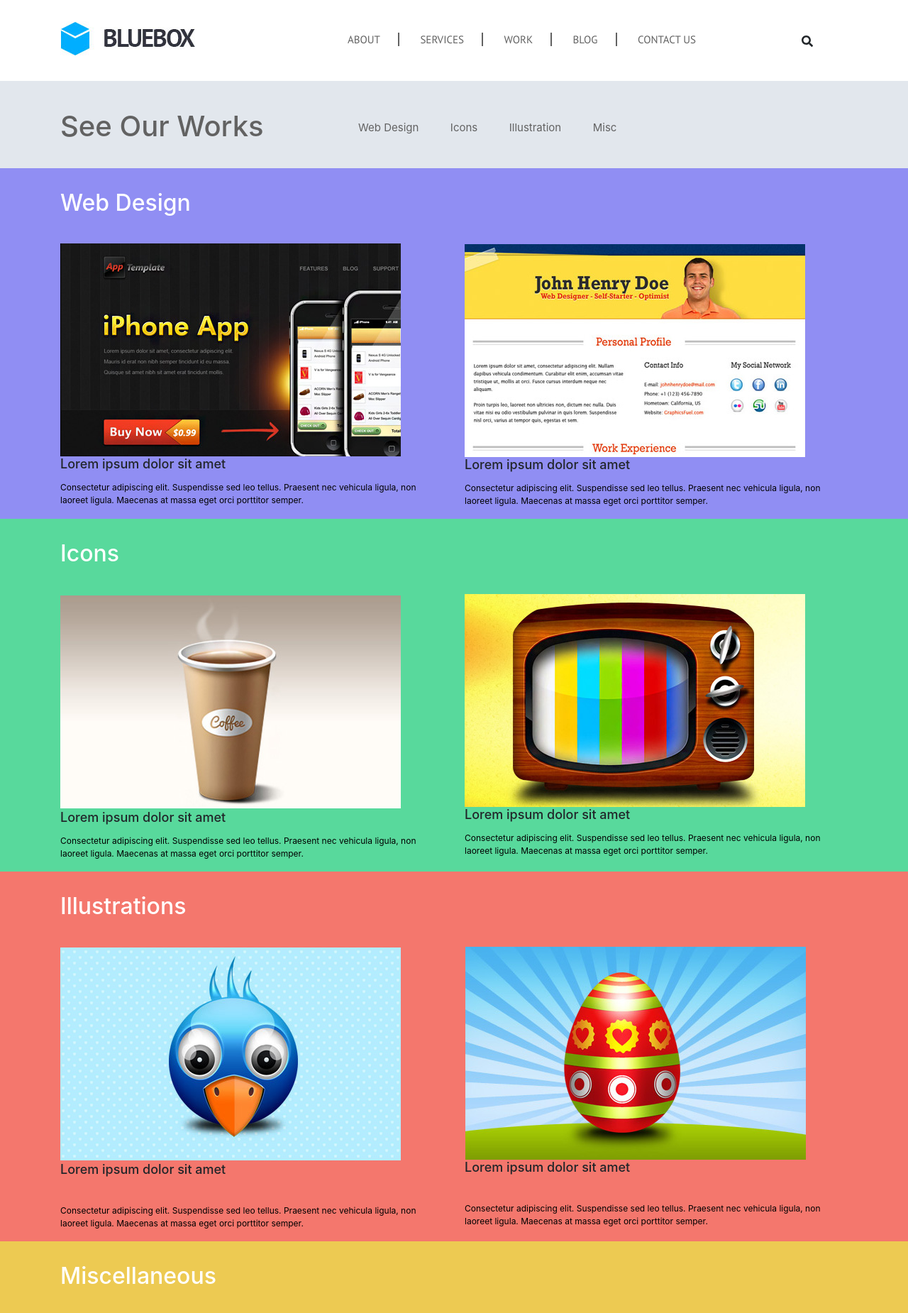
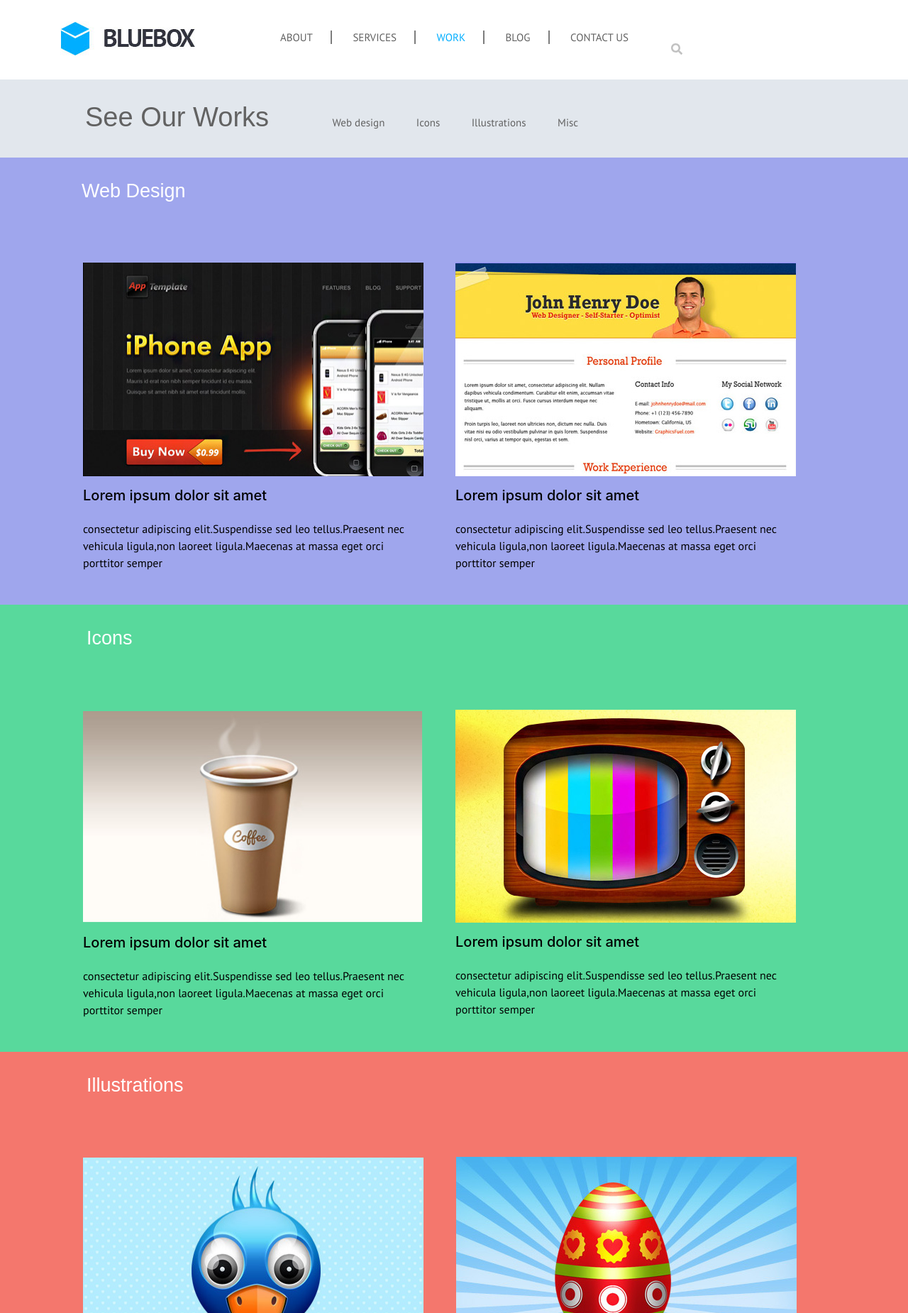
Before and after one commit to Francisco-splee/Bluebox, a plain HTML site: page index.html in a window 1280 px wide. Shown: the top 1850 px of the page at 71% size. Drawn offline with nearby package versions, Linux system fonts and the light colour scheme.

Commit message:
cambio de estilos

```diff
--- a/CSS/estilos.css
+++ b/CSS/estilos.css
@@ -1,44 +1,309 @@
-#header-top{padding-top: 30px;padding-bottom: 30px;}
-#header-top nav{margin-top: 13px;}
-#header-top nav ul{list-style: none; padding-left: 0;}
-#header-top nav ul li{display: inline-block;}
-#header-top nav ul li a{text-decoration: none; color: #626262; font-size: 15px; padding: 0px 25px ; border-right: 2px solid #626262;font-family: 'PT Sans', 'sans-serif';}
-#header-top nav ul li:last-child a{padding-right: 0; border-right: none;}
-#header-top nav ul li a:hover, .menu-activo{color:#00AEFF;}
-
-#buscador-header{margin-top: 16px;}
-
-#see-our-work{background: #e2e7ed; padding-top: 40px; padding-bottom: 10px;}
-#see-our-work h1{color: #626262;}
-#see-our-work nav{margin-top: -5px;}
-#see-our-work nav ul{list-style: none; padding: 0px 20px;}
-#see-our-work nav ul li{display: inline-block; color:#626262; list-style: none; font-size: 15px; padding: 20px;}
-
-#web-design{background: #908ef3; overflow:auto;}
-#web-design p{padding-top: 5px; font-size: 15pt; color: #000000;}
-#web-design h2{color: #ffffff; padding-top:30px; padding-bottom: 30px;}
-
-#icons {background: #58d99c; overflow:auto}
-#icons h2{color: #ffffff; padding-top:30px; padding-bottom: 30px;}
-#icons p{padding-top: 5px; font-size: 30px; color: #000000;}
-
-#Illustrations{background: #f4776d; overflow:auto}
-#Illustrations h2{color: #ffffff; padding-top:30px; padding-bottom: 30px;}
-#Illustrations p{padding-top: 30px; font-size: 30px; color: #000000}
-
-#Miscellaneous{background: #edca52;overflow:auto}
-#Miscellaneous h2{color: #ffffff; padding-top:30px; padding-bottom: 30px;}
-#Miscellaneous p{padding-top: 30px; font-size: 30px; color: #000000}
-
-#menu-footer{background: #31333e;}
-#menu-footer nav{padding-top:50px;}
-#menu-footer nav ul{list-style: none; padding-inline-start: 5px;}
-#menu-footer nav ul li{display: inline-block;}
-#menu-footer nav ul li a{border-right: 1px solid; text-decoration: none; padding: 0px 5px ; color: #ffffff; font-size: 	10px;}
-#menu-footer nav ul li:last-child a{padding-right: 0; border-right: none;}
-#menu-footer p{color: #ffffff; padding-left: 10px; font-size: 10px;}
-
-.boxInfo h3{font-size: 18px;}
-.boxInfo p{font-size: 12px !important;
+#header-top{
+padding-top: 30px;
+padding-bottom: 30px;
 }
-.alignrigth{margin-top: 50px; text-align: right;}
+nav{
+	margin-top:10px;
+}
+nav ul{
+	list-style: none;padding-left: 0;
+}
+nav ul li{
+	display: inline-block;
+}
+nav ul li a{
+	text-decoration: none;color: #626262;font-size: 15px;padding: 0px 25px; border-right: 2px solid #7d7d7d;font-family: 'PT Sans', sans-serif;
+}
+nav ul li:last-child a{
+	padding-right: 0; border-right: none;
+}
+nav ul li a:hover, .menu-activo{
+color: #00aeff;
+}
+#buscador-header form button{
+	border: none;
+	background: #ffffff;
+	color: #c1c1c1;
+}
+#buscador-header form input{
+	border: none;
+}
+#header-lower{
+	padding-top: 15px;
+	padding-bottom: 15px;
+	width: 100%;
+	height: 110px;
+	border-bottom: 0px solid #000000;
+	background: #e2e7ed;
+}
+#header-lower nav ul li a{
+	padding: 0px 20px;
+	border: 0px solid #ccc;
+	font-family: 'PT Sans', sans-serif;
+}
+#header-lower nav ul span{
+	padding: 20px 65px;
+	border: 0px solid #ccc;
+	font-size: 38px;
+	padding-left: 120px;
+	padding-bottom: 20px;
+	font-family: myriad-pro, sans-serif; color: #626262;
+}
+#menu-one{
+	padding-top: 65px;
+	padding-bottom: 65px;
+	width: 100%;
+	height: 630px;
+	border-bottom: 0px solid;
+	background: #9fa6ed;
+	padding: 17px;
+}
+#menu-one nav ul span{
+	font-size: 27px;
+	color: #ffffff;
+	border: 0px solid #ccc;
+	padding-top: 50px;
+	padding-left: 115px;
+	padding-right: 20px;
+	padding-bottom: 50px;
+	font-family: myriad-pro, sans-serif;
+	padding: 10px 113px;
+}
+#categoria{
+	width: 100%;
+	height: auto; overflow: hidden;
+	border: 0px solid;
+	margin-top: 10px;
+}
+.uno{
+	padding: 54px 40px;
+	padding-left: 85px;
+	width: 600px;
+	height: 500px;
+	border: 0px solid;
+	float: left;
+}
+.tema{
+	padding: 15px 0px;
+	color: #000000;
+}
+.texto{
+	font-family: 'PT Sans', sans-serif;
+	color: #000000;
+	padding-left: 0px;
+}
+.dos {
+	margin-left: 10px;
+	padding: 54px 0px;
+}
+#menu-two{
+	padding-top: 65px;
+	padding-bottom: 65px;
+	width: 100%;
+	height: 630px;
+	border-bottom: 0px solid #000000;
+	background: #58d99c;
+		padding: 17px;
+}
+#menu-two nav ul span{
+	padding: 0px 20px;
+	font-size: 27px;
+	color: #ffffff;
+	border: 0px solid #ccc;
+	padding-left: 120px;
+	font-family: myriad-pro, sans-serif;
+}
+#categoria{
+	width: 100%;
+	height: auto; overflow: hidden;
+	border: 0px solid;
+	margin-top: 10px;
+}
+.uno{
+	padding: 54px 40px;
+	padding-left: 85px;
+	width: 600px;
+	height: 500px;
+	border: 0px solid;
+	float: left;
+}
+.tema{
+	padding: 15px 0px;
+	color: #000000;
+}
+.texto{
+	font-family: 'PT Sans', sans-serif;
+	color: #000000;
+	padding-left: 0px;
+}
+.dos {
+	margin-left: 10px;
+	padding: 54px 0px;
+}
+#menu-three{
+	padding-top: 65px;
+	padding-bottom: 65px;
+	width: 100%;
+	height: 630px;
+	border-bottom: 0px solid #000000;
+	background: #f4776d;
+	padding: 17px;
+}
+#menu-three nav ul span{
+	padding: 0px 20px;
+	font-size: 27px;
+	color: #ffffff;
+	border: 0px solid #ccc;
+	padding-left: 120px;
+	font-family: myriad-pro, sans-serif;
+}
+#categoria{
+	width: 100%;
+	height: auto; overflow: hidden;
+	border: 0px solid;
+	margin-top: 10px;
+}
+.uno{
+	padding: 54px 40px;
+	padding-left: 85px;
+	width: 600px;
+	height: 500px;
+	border: 0px solid;
+	float: left;
+}
+.tema{
+	padding: 15px 0px;
+	color: #000000;
+}
+.texto{
+	font-family: 'PT Sans', sans-serif;
+	color: #000000;
+	padding-left: 0px;
+}
+.dos {
+	margin-left: 10px;
+	padding: 54px 0px;
+}
+#menu-four{
+	padding-top: 65px;
+	padding-bottom: 65px;
+	width: 100%;
+	height: 630px;
+	border-bottom: 0px solid #000000;
+	background: #edca52;
+	padding: 17px;
+}
+#menu-four nav ul span{
+	padding: 0px 20px;
+	font-size: 27px;
+	color: #ffffff;
+	border: 0px solid #ccc;
+	padding-left: 120px;
+	font-family: myriad-pro, sans-serif;
+}
+#categoria{
+	width: 100%;
+	height: auto; overflow: hidden;
+	border: 0px solid #000000;
+	margin-top: 10px;
+}
+.uno{
+	padding: 54px 40px;
+	padding-left: 85px;
+	width: 600px;
+	height: 500px;
+	border: 0px solid #000000;
+	float: left;
+}
+.tema{
+	padding: 15px 0px;
+	color: #000000;
+}
+.texto{
+	font-family: 'PT Sans', sans-serif;
+	color: #000000;
+	padding-left: 0px;
+}
+.dos {
+	margin-left: 10px;
+	padding: 54px 0px;
+}
+#header-final{
+	padding-top: 15px;
+	padding-bottom: 15px;
+	width: 100%;
+	height: 225px;
+	border-bottom: 0px solid #000000;
+	background: #31333e;
+}
+.tres{
+	font-family: 'PT Sans', sans-serif;
+	color: #ffffff;
+	padding: 0px 15px;
+	border: 0px solid #e70811;
+}
+.cuatro{
+	font-family: 'PT Sans', sans-serif;
+	color: #ffffff;
+	padding: 0px 15px;
+	font-size: 11px;
+}
+#menu-final{
+	padding: 54px 20px;
+	padding-left: 85px;
+	width: 700px;
+	height: 200px;
+	border: 0px solid #e70811;
+	float: left;
+}
+#menu-final nav ul li a{
+	font-family: 'PT Sans', sans-serif;
+	color: #ffffff;
+	float: left;
+	padding: 0px 15px;
+}
+#icons{
+	padding: 60px 0px;
+	padding-left: 80px;
+	width: 500px;
+	height: 100px;
+	border: 0px solid #e70811;
+	float: left;
+	padding-right: 50px;
+}
+#icons form button{
+	border: none;
+}
+.cinco{
+	padding-left: 108px
+}
+.facebook{
+	color: #ffffff;
+	background: #23599c;
+}
+.linkedin{
+	color: #ffffff;
+	background: #006dc4;
+}
+.twitter{
+	color: #ffffff;
+	background: #00c7f8;
+}
+.pinterest{
+	color: #ffffff;
+	background: #e70811;
+}
+.basketball{
+	color: #ffffff;
+	background: #ff5c96;
+}
+.google{
+	color: #ffffff;
+	background: #f23c2a;
+}
+#margen{
+	width: 100%;
+	height: auto; overflow: hidden;
+	border: 0px solid #000000;
+	margin-top: 10px;
+}
--- a/index.html
+++ b/index.html
@@ -3,18 +3,17 @@
 <head>
 	<meta charset="UTF-8">
 	<title>Document</title>
-	<link href="https://fonts.googleapis.com/css?family=PT+Sans:400,700&display=swap" rel="stylesheet">
-	<link rel="stylesheet" href="https://maxcdn.bootstrapcdn.com/bootstrap/4.0.0/css/bootstrap.min.css">
-<link rel="stylesheet" href="CSS/estilos.css">
+	<link rel="stylesheet" type="text/css" href="css/estilos.css">
 </head>
+<link href="https://fonts.googleapis.com/css?family=PT+Sans&display=swap" rel="stylesheet">
+<link rel="stylesheet" href="https://stackpath.bootstrapcdn.com/bootstrap/4.3.1/css/bootstrap.min.css">
 <body>
-	<div class="container-fluid">
 	<div id="header-top" class="container">
 	 	<div class="row">
-				<div id="logo" class="col-sm-4">
-					<img src="Img/logo.jpg" alt="bluebox">
+			<div id="logo" class="col-sm-3">
+				<img src="img/logo.jpg" alt="logotipo Bluebox">
 			</div>
-				<div id="menu-header" class="col-sm-7">
+		<div id="menu-header" class="col-sm-6">
 			<nav>
 				<ul>
 					<li><a href="#">ABOUT</a></li>
@@ -25,138 +24,146 @@
 				</ul>
 			</nav>
 		</div>
-
-		<div id="buscador-header" class="col-sm-1" >
-					<!-- <form action="#">
+			<div id="buscador-header" class="col-sm-3">
+				<form action="#">
 					<input type="text">
-					<button> -->
-						<i class="fas fa-search"></i>
-					<!-- </button> -->
-				<!-- </form> -->
+					<button><i class="fas fa-search"></i></button>
+				</form>
 			</div>
 		</div>
 	</div>
-	</div>
-
-
-<div id="see-our-work" class="container-fluid">
-		<div class="container">
+	<div id="header-lower" class="col-sm-12">
 		<div class="row">
-				<div class="col-sm-4">
-					<h1>See Our Works<h1>
-				</div>
-					<div id="works" class="col-sm-8">
 			<nav>
 				<ul>
-					 		<li>Web Design</li>
-					 		<li>Icons</li>
-							<li>Illustration</li>
-							<li>Misc</li>
+					<span>See Our Works</span>
+					<li><a href="#">Web design</a></li>
+					<li><a href="#">Icons</a></li>
+					<li><a href="#">Illustrations</a></li>
+					<li><a href="#">Misc</a></li>
 				</ul>
 			</nav>
 		</div>
 	</div>
+	<div id="menu-one" class="col-sm-12">
+		<div class="row">
+			<nav>
+				<ul>
+					<span>Web Design</span>
+				</ul>
+			</nav>
+		</div>
+		<section id="categoria" class="col-sm-12">
+			<section class="uno">
+				<img src="img/phone.jpg" alt="iphone" width="480" height="301">
+				<h5 class="tema">Lorem ipsum dolor sit amet</h5>
+				<p class="texto">consectetur adipiscing elit.Suspendisse sed leo tellus.Praesent nec vehicula ligula,non laoreet ligula.Maecenas at massa eget orci porttitor semper</p>
+			</section>
+			<section class="uno dos">
+				<img src="img/experience.jpg" alt="personal">
+				<h5 class="tema">Lorem ipsum dolor sit amet</h5>
+				<p class="texto">consectetur adipiscing elit.Suspendisse sed leo tellus.Praesent nec <br> vehicula ligula,non laoreet ligula.Maecenas at massa eget orci <br> porttitor semper</p>
+			</section>
+		</section>
+	</div>
+	<div id="menu-two" class="col-sm-12">
+		<div class="row">
+			<nav>
+				<ul>
+					<span>Icons</span>
+				</ul>
+			</nav>
+		</div>
+		<section id="categoria" class="col-sm-12">
+			<section class="uno">
+				<img src="img/coffe.jpg" alt="cafe" width="480" height="301">
+				<h5 class="tema">Lorem ipsum dolor sit amet</h5>
+				<p class="texto">consectetur adipiscing elit.Suspendisse sed leo tellus.Praesent nec vehicula ligula,non laoreet ligula.Maecenas at massa eget orci porttitor semper</p>
+			</section>
+			<section class="uno dos">
+				<img src="img/tv.jpg" alt="television">
+				<h5 class="tema">Lorem ipsum dolor sit amet</h5>
+				<p class="texto">consectetur adipiscing elit.Suspendisse sed leo tellus.Praesent nec <br> vehicula ligula,non laoreet ligula.Maecenas at massa eget orci <br> porttitor semper</p>
+			</section>
+		</section>
+	</div>
+	<div id="menu-three" class="col-sm-12">
+		<div class="row">
+			<nav>
+				<ul>
+					<span>Illustrations</span>
+				</ul>
+			</nav>
+		</div>
+		<section id="categoria" class="col-sm-12">
+			<section class="uno">
+				<img src="img/azul.jpg" alt="pajaro" width="480" height="301">
+				<h5 class="tema">Lorem ipsum dolor sit amet</h5>
+				<p class="texto">consectetur adipiscing elit.Suspendisse sed leo tellus.Praesent nec vehicula ligula,non laoreet ligula.Maecenas at massa eget orci porttitor semper</p>
+			</section>
+			<section class="uno dos">
+				<img src="img/huevo.jpg" alt="huevo">
+				<h5 class="tema">Lorem ipsum dolor sit amet</h5>
+				<p class="texto">consectetur adipiscing elit.Suspendisse sed leo tellus.Praesent nec <br> vehicula ligula,non laoreet ligula.Maecenas at massa eget orci <br> porttitor semper</p>
+			</section>
+		</section>
+	</div>
+	<div id="menu-four" class="col-sm-12">
+		<div class="row">
+			<nav>
+				<ul>
+					<span>Miscellaneous</span>
+				</ul>
+			</nav>
+		</div>
+		<section id="categoria" class="col-sm-12">
+			<section class="uno">
+				<img src="img/cohete.jpg" alt="nave" width="480" height="301">
+				<h5 class="tema">Lorem ipsum dolor sit amet</h5>
+				<p class="texto">consectetur adipiscing elit.Suspendisse sed leo tellus.Praesent nec vehicula ligula,non laoreet ligula.Maecenas at massa eget orci porttitor semper</p>
+			</section>
+			<section class="uno dos">
+				<img src="img/caja.jpg" alt="caja">
+				<h5 class="tema">Lorem ipsum dolor sit amet</h5>
+				<p class="texto">consectetur adipiscing elit.Suspendisse sed leo tellus.Praesent nec <br> vehicula ligula,non laoreet ligula.Maecenas at massa eget orci <br> porttitor semper</p>
+			</section>
+		</section>
+	</div>
+	<div id="header-final" class="col-sm-12">
+	 	<div class="row">
+			<section id="margen" class="col-sm-12">
+				<section id="menu-final">
+					<div>
+						<nav>
+							<ul>
+								<li><a href="#">HOME</a></li>
+								<li><a href="#">ABOUT</a></li>
+								<li><a href="#">SERVICES</a></li>
+								<li><a href="#">WORK</a></li>
+								<li><a href="#">BLOG</a></li>
+								<li><a href="#">CONTACT US</a></li>
+							</ul>
+						</nav>
+					</div>
+					<p class="tres">© 2013 BlueBox. All Rights Reserved.</p>
+					<p class="cuatro">The Logos used in the design are the property of their respective owners/copyright holders.</p>
+				</section>
+				<section id="icons">
+					<form action="#" class="cinco">
+						<button class="facebook"><i class="fab fa-facebook-f"></i></button>
+						<button class="linkedin"><i class="fab fa-linkedin-in"></i></button>
+						<button class="twitter"><i class="fab fa-twitter"></i></button>
+						<button class="pinterest"><i class="fab fa-pinterest-p"></i></button>
+						<button class="basketball"><i class="fas fa-basketball-ball"></i></button>
+						<button class="google"><i class="fab fa-google-plus-g"></i></button>
+					</form>
+				</section>
+			</section>
 		</div>
 	</div>
-<div id="web-design" class="container-fluid">
-	<div class="container">
-		<h2>Web Design</h2>
-		<div class="row boxInfo">
-			<div class="col-sm-6">
-				<img src="Img/phone.jpg" class="img-fluid">
-				<h3>Lorem ipsum dolor sit amet </h3>
-				<p>Consectetur adipiscing elit. Suspendisse sed leo tellus. Praesent nec vehicula ligula, non laoreet ligula. Maecenas at massa eget orci porttitor semper.</p>
-			</div>
-			<div class="col-sm-6">
-				<img src="Img/experience.jpg" class="img-fluid">
-				<h3>Lorem ipsum dolor sit amet </h3>
-				<p>Consectetur adipiscing elit. Suspendisse sed leo tellus. Praesent nec vehicula ligula, non laoreet ligula. Maecenas at massa eget orci porttitor semper.</p>
-			</div>
-		</div>
-	</div>
-</div>
-<div id="icons" class="container-fluid">
-	<div class="container">
-		<h2>Icons</h2>
-<div class="row boxInfo">
-		<div class="col-sm-6">
-		<img src="Img/coffe.jpg" class="img-fluid">
-						<h3>Lorem ipsum dolor sit amet </h3>
-						<p>Consectetur adipiscing elit. Suspendisse sed leo tellus. Praesent nec vehicula ligula, non laoreet ligula. Maecenas at massa eget orci porttitor semper.</p>
-		</div>
-		<div class="col-sm-6">
-						<img src="Img/tv.jpg" class="img-fluid">
-						<h3>Lorem ipsum dolor sit amet </h3>
-						<p>Consectetur adipiscing elit. Suspendisse sed leo tellus. Praesent nec vehicula ligula, non laoreet ligula. Maecenas at massa eget orci porttitor semper.</p>
-				</div>
-		</div>
-	</div>
-</div>
-<div id="Illustrations" class="container-fluid">
-	<div class="container">
-		<h2>Illustrations</h2>
-<div class="row boxInfo">
-		<div class="col-sm-6">
-		<img src="Img/Azul.jpg" class="img-fluid">
-						<h3>Lorem ipsum dolor sit amet </h3>
-						<p>Consectetur adipiscing elit. Suspendisse sed leo tellus. Praesent nec vehicula ligula, non laoreet ligula. Maecenas at massa eget orci porttitor semper.</p>
-		</div>
-		<div class="col-sm-6">
-						<img src="Img/huevo.jpg" class="img-fluid">
-						<h3>Lorem ipsum dolor sit amet </h3>
-						<p>Consectetur adipiscing elit. Suspendisse sed leo tellus. Praesent nec vehicula ligula, non laoreet ligula. Maecenas at massa eget orci porttitor semper.</p>
-				</div>
-		</div>
-	</div>
-</div>
-<div id="Miscellaneous" class="container-fluid">
-	<div class="container">
-		<h2>Miscellaneous</h2>
-<div class="row boxInfo">
-		<div class="col-sm-6">
-		<img src="Img/cohete.jpg" class="img-fluid">
-						<h3>Lorem ipsum dolor sit amet </h3>
-						<p>Consectetur adipiscing elit. Suspendisse sed leo tellus. Praesent nec vehicula ligula, non laoreet ligula. Maecenas at massa eget orci porttitor semper.</p>
-		</div>
-		<div class="col-sm-6">
-						<img src="Img/caja.jpg" class="img-fluid">
-						<h3>Lorem ipsum dolor sit amet </h3>
-						<p>Consectetur adipiscing elit. Suspendisse sed leo tellus. Praesent nec vehicula ligula, non laoreet ligula. Maecenas at massa eget orci porttitor semper.</p>
-				</div>
-		</div>
-	</div>
-</div>
-<div id="menu-footer" class="container-fluid">
-	<div class="container">
-		<div class="row">
-		<div class="col-sm-6">
-<nav>
-	<ul>
-		<li><a href="#">Home</a></li>
-		<li><a href="#">About</a></li>
-		<li><a href="#">Services</a></li>
-		<li><a href="#">Work</a></li>
-		<li><a href="#">Blog</a></li>
-		<li><a href="#">Contact us</a></li>
-		</ul>
-</nav>
-<p>© 2013 BlueBox.All Rights Reserved.</p>
-<p>The logos used in the design are the property of their respective owners / copyright holders.</p>
-	</div>
-		<div class="col-sm-6 alignrigth">
-<img src="Img/facebook.png" alt="">
-<img src="Img/linkedin.png" alt="">
-<img src="Img/twitter.png" alt="">
-<img src="Img/pinterest.png" alt="">
-<img src="Img/dribbble.png" alt="">
-<img src="Img/google-plus.png" alt="">
-
-		</div>
-				</div>
-		</div>
-</div>
+	<script src="https://code.jquery.com/jquery-3.3.1.slim.min.js"></script>
+<script src="https://cdnjs.cloudflare.com/ajax/libs/popper.js/1.14.7/umd/popper.min.js"></script>
+<script src="https://stackpath.bootstrapcdn.com/bootstrap/4.3.1/js/bootstrap.min.js"></script>
+<script src="https://use.fontawesome.com/releases/v5.11.2/js/all.js" data-auto-replace-svg="nest"></script>
 </body>
-  <script src="https://code.jquery.com/jquery-3.2.1.slim.min.js"></script>
-<script src="https://maxcdn.bootstrapcdn.com/bootstrap/4.0.0/js/bootstrap.min.js"></script>
-<script src="https://use.fontawesome.com/releases/v5.11.2/js/all.js" data-auto-replace-svg="nest"></script>
 </html>
```
Lines whose indentation alone changed are shown as unchanged.
